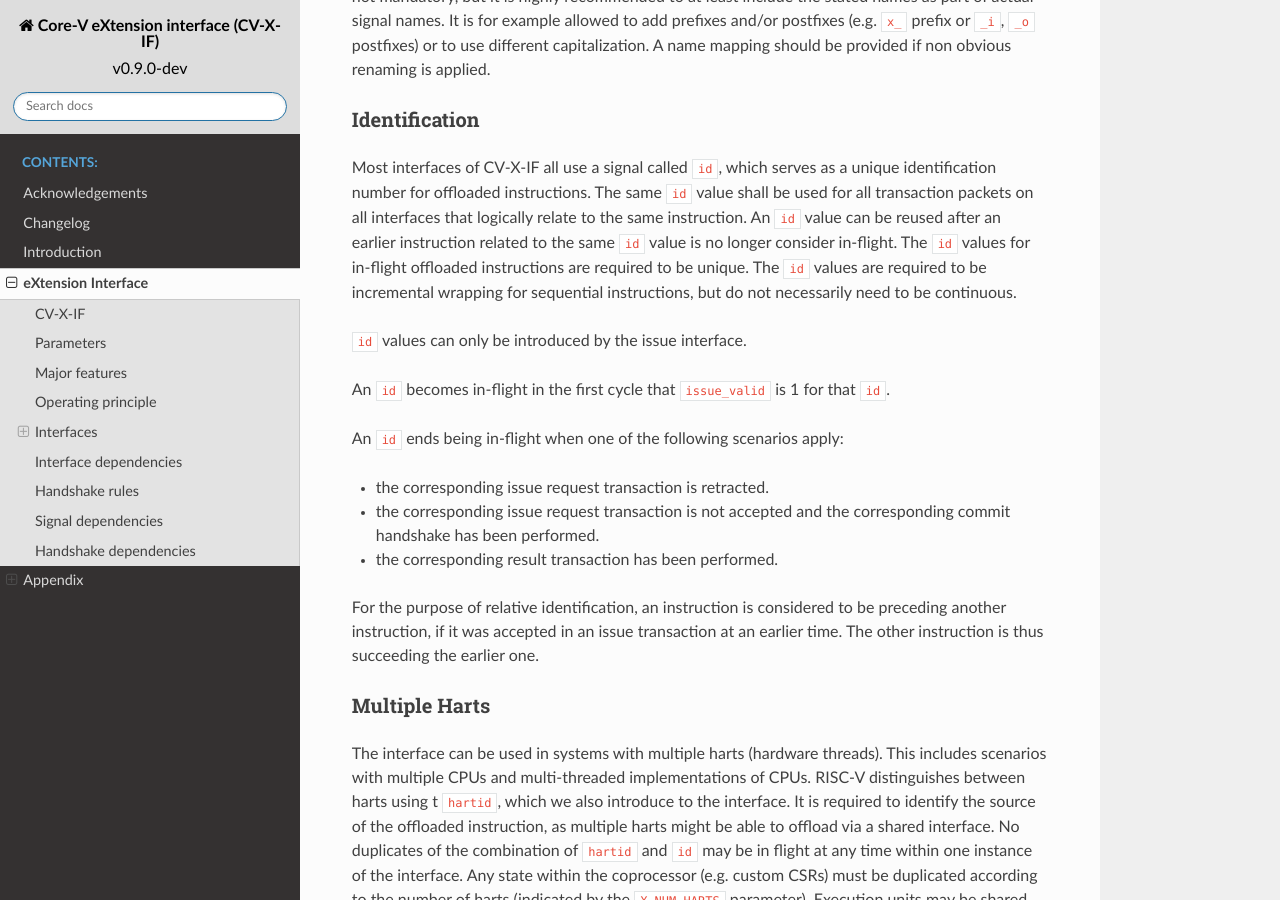
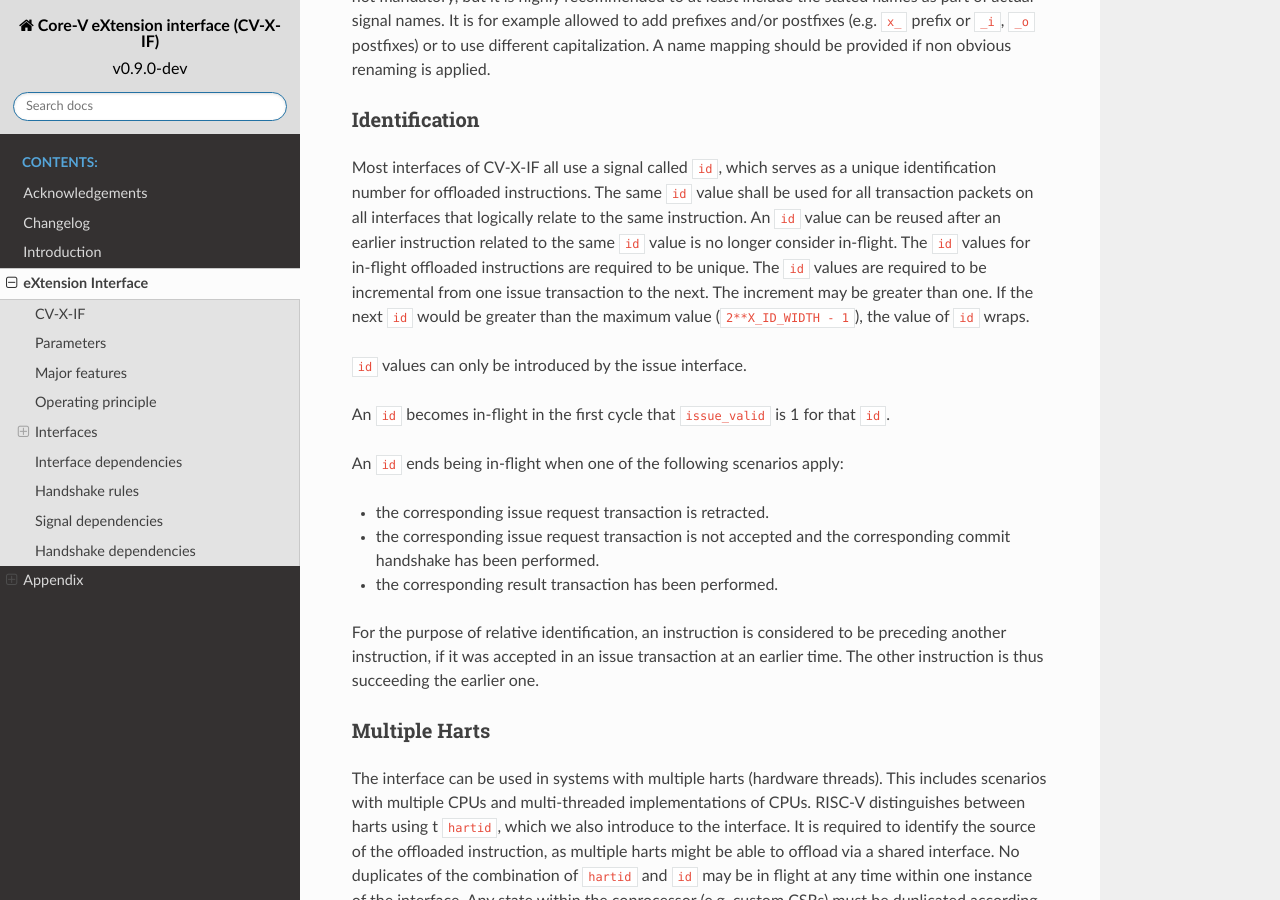
Before and after one commit to openhwgroup/core-v-xif, a Sphinx documentation site: the page built from docs/source/x_ext.rst, in a window 1280 px wide and 900 px high, scrolled down 4737 px. Built offline with Sphinx 7.4.7 and the Read the Docs theme 2.0.0, drawn with Linux system fonts in a browser that asks for light colours.

Commit message:
Improving description of id increments to be less ambiguous

```diff
--- a/docs/source/x_ext.rst
+++ b/docs/source/x_ext.rst
@@ -253,7 +253,9 @@
 The same ``id`` value shall be used for all transaction packets on all interfaces that logically relate to the same instruction.
 An ``id`` value can be reused after an earlier instruction related to the same ``id`` value is no longer consider in-flight.
 The ``id`` values for in-flight offloaded instructions are required to be unique.
-The ``id`` values are required to be incremental wrapping for sequential instructions, but do not necessarily need to be continuous.
+The ``id`` values are required to be incremental from one issue transaction to the next.
+The increment may be greater than one.
+If the next ``id`` would be greater than the maximum value (``2**X_ID_WIDTH - 1``), the value of ``id`` wraps.
 
 ``id`` values can only be introduced by the issue interface.
 
```
